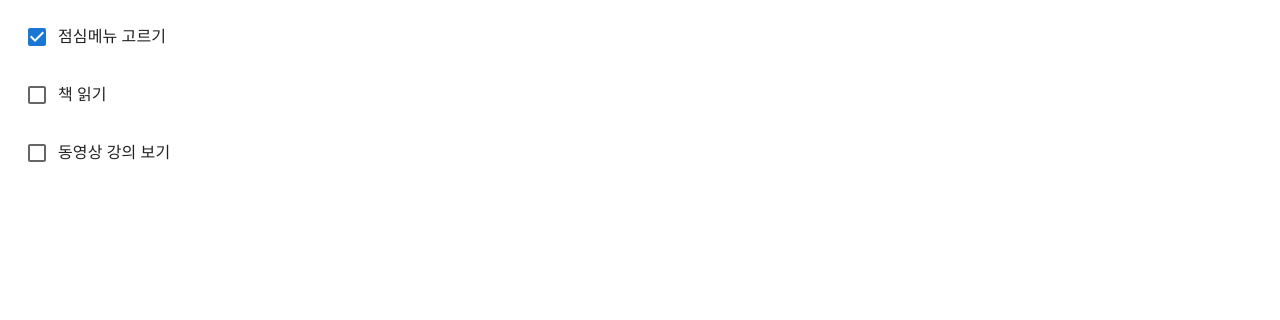
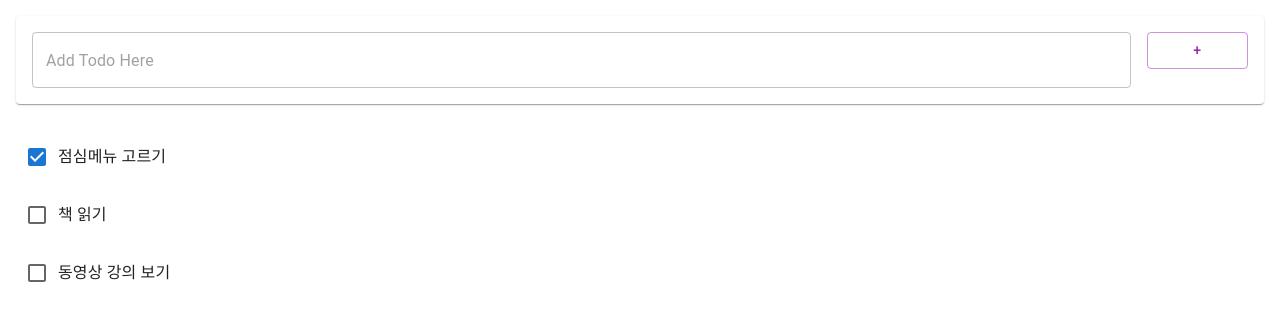
Before and after one commit to soongu/todo-react12, a React (Create React App) app: page / in a window 1280 px wide. Shown: the top 320 px of the page. Built offline with nearby package versions, Linux system fonts and the light colour scheme.

Commit message:
#2. AddTodo 컴포넌트 생성

```diff
--- a/src/App.js
+++ b/src/App.js
@@ -2,6 +2,7 @@
 import './App.css';
 import Todo from './components/Todo';
 import { List } from '@mui/material';
+import AddTodo from './components/AddTodo';
 
 // 화면에 렌더링할 할 일 데이터
 const items = [
@@ -28,6 +29,7 @@
 const App = () => {
   return (
     <div className="App">
+      <AddTodo />
       <List>
           {todoItems}
       </List>
--- /dev/null
+++ b/src/components/AddTodo.js
@@ -0,0 +1,25 @@
+import React, {useState} from 'react';
+import {TextField, Paper, Button, Grid} from "@mui/material";
+
+function AddTodo() {
+
+    // 사용자의 입력을 저장할 객체
+    const [item, setItem] = useState({ title : '' })
+
+    return (
+        <Paper style={{ margin: 16, padding: 16 }}>
+            <Grid container>
+                <Grid xs={11} md={11} item style={{paddingRight: 16}}>
+                    <TextField placeholder="Add Todo Here" fullWidth />
+                </Grid>
+                <Grid xs={1} md={1} item>
+                    <Button fullWidth color="secondary" variant="outlined">
+                        +
+                    </Button>
+                </Grid>
+            </Grid>
+        </Paper>
+    );
+}
+
+export default AddTodo;
```
